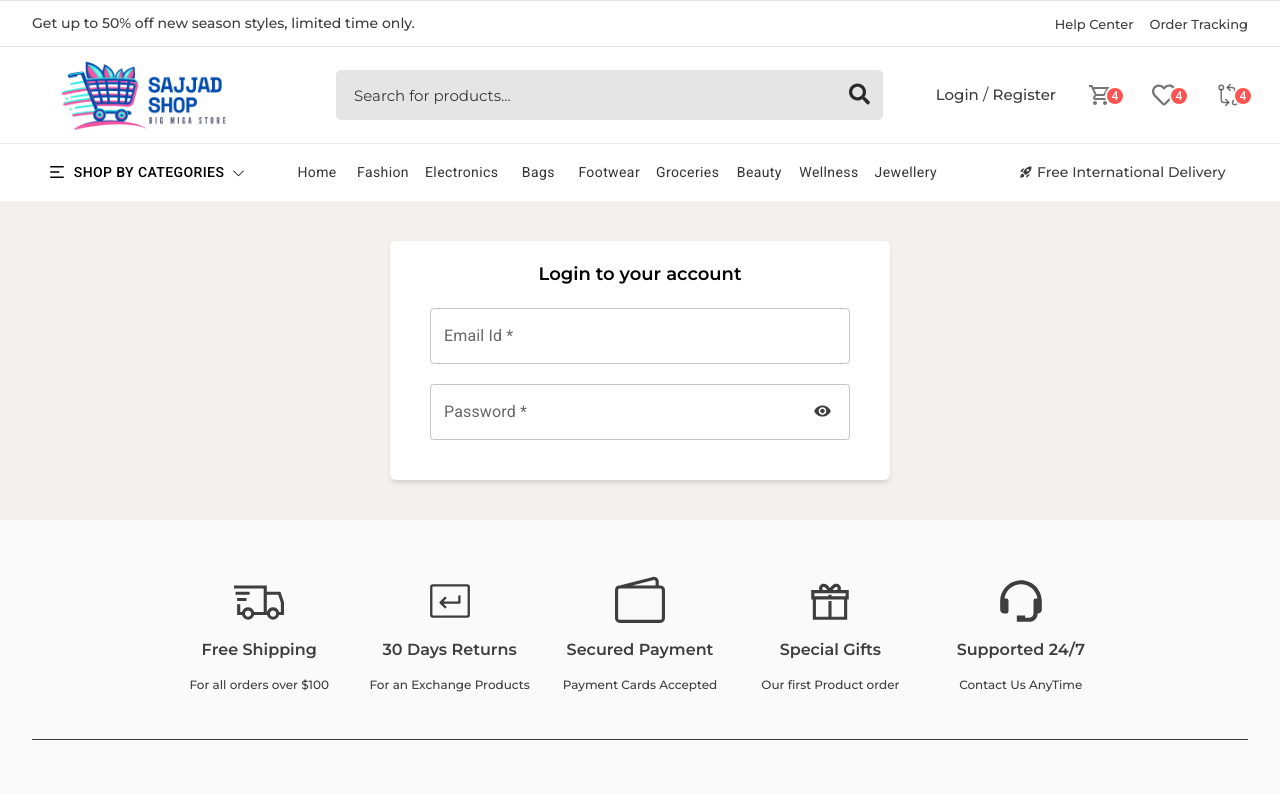
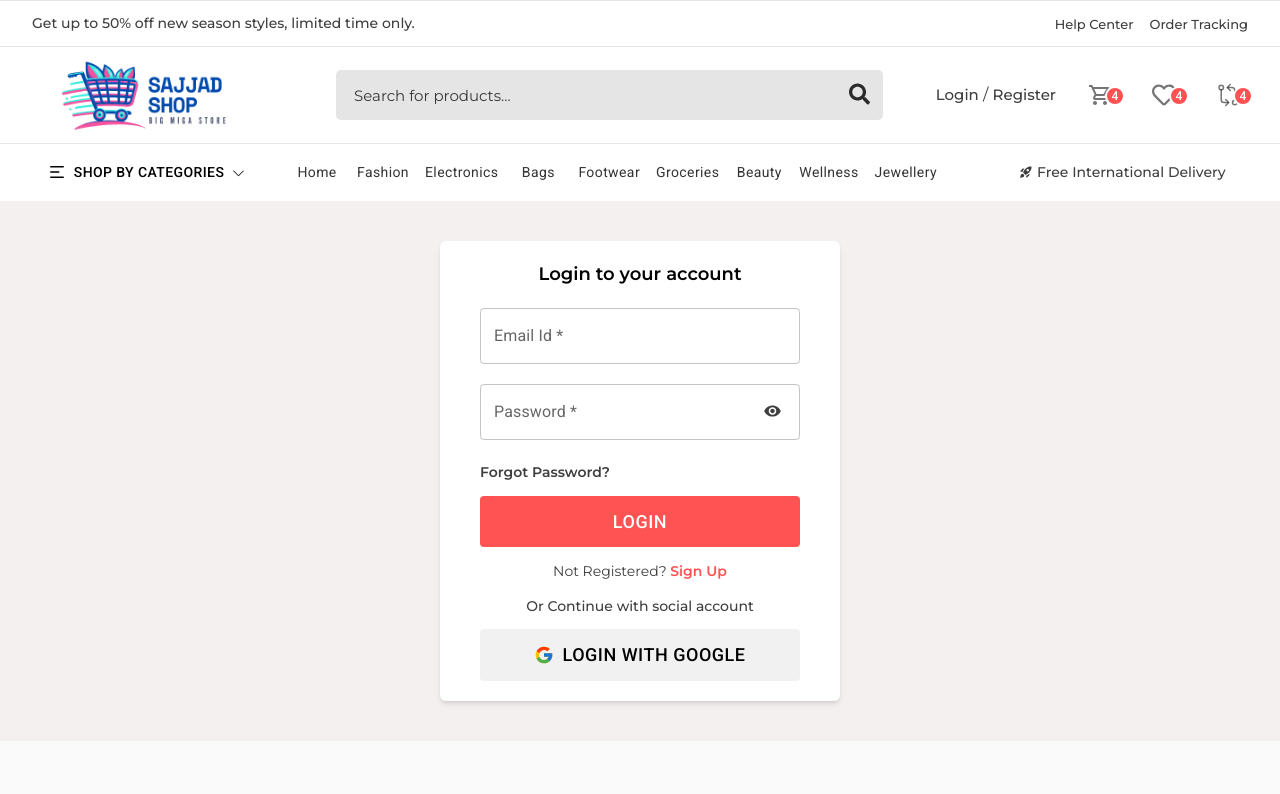
Before and after one commit to sajjadahmad30/Ecommerce_website, a React (Vite) app: page /login in a window 1280 px wide. Shown: the top 794 px of the page. Built offline with nearby package versions, Linux system fonts and the light colour scheme; a web font is replaced by a local one.

Commit message:
Enhance Login component with social login option and improved styling; add "Forgot Password?" link and "Sign Up" prompt

```diff
--- a/src/Pages/Login/index.jsx
+++ b/src/Pages/Login/index.jsx
@@ -2,6 +2,8 @@ import React, { useState } from 'react'
 import TextField from '@mui/material/TextField';
 import Button from '@mui/material/Button';
 import { IoMdEye, IoMdEyeOff } from 'react-icons/io';
+import { Link } from 'react-router-dom';
+import {FcGoogle} from 'react-icons/fc';
 
 
 const Login = () => {
@@ -9,7 +11,7 @@ const Login = () => {
   return (
     <section className='section !py-10'>
         <div className="container">
-            <div className="card shadow-md w-[500px] !m-auto !rounded-md bg-white !p-5 !px-10">
+            <div className="card shadow-md w-[400px] !m-auto !rounded-md bg-white !p-5 !px-10">
                 <h3 className='!text-[18px] !text-black !font-[600] !text-center'>Login to your account</h3>
 
                 <form action="" className='w-full !mt-5'>
@@ -25,6 +27,23 @@ const Login = () => {
                             }
                             </Button>
                     </div>
+
+
+                    <a className='link text-[14px] cursor-pointer font-[600]'>Forgot Password?</a>
+
+
+                    <div className="flex items-center w-full !mt-3 !mb-3">
+                        <Button className='btn-org btn-lg w-full'>Login</Button>
+                    </div>
+
+                    <p className='text-center'>Not Registered? <Link className='link text-[14px] font-[600] !text-[#ff5252]' to="/register">Sign Up</Link></p>
+
+                    <p className='text-center !font-[500]'>Or Continue with social account</p>
+
+                    <Button className='flex gap-2 w-full !bg-[#f1f1f1] btn-lg !text-black'>
+                        <FcGoogle className='!text-[20px]'/> Login with Google
+                    </Button>
+
                 </form>
             </div>
         </div>
--- a/src/index.css
+++ b/src/index.css
@@ -162,6 +162,10 @@ nav ul button:hover {
 .btn-org:hover {
   background: #171717 !important;
 }
+.btn-lg {
+  padding: 10px 20px !important;
+  font-size: 18px !important;
+}
 
 .MuiFormControlLabel-label {
   font-size: 13px !important;
```
